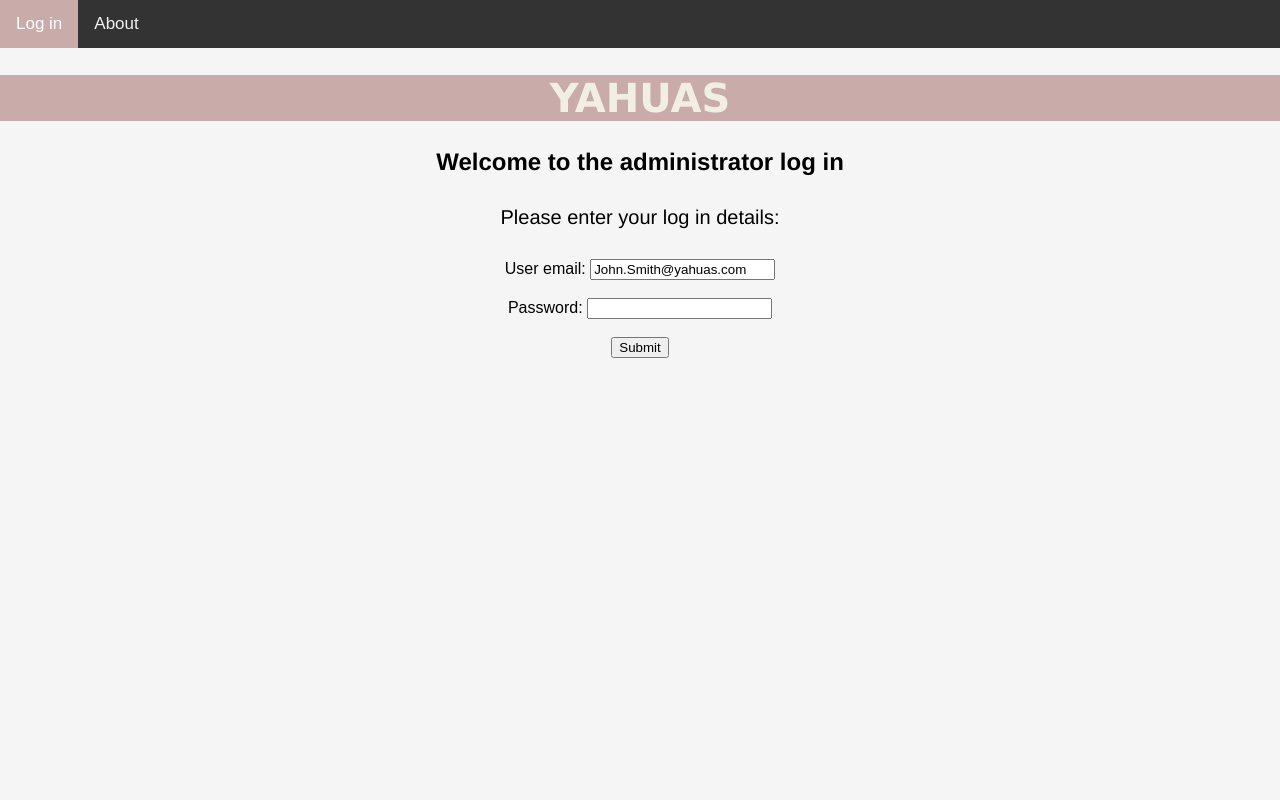
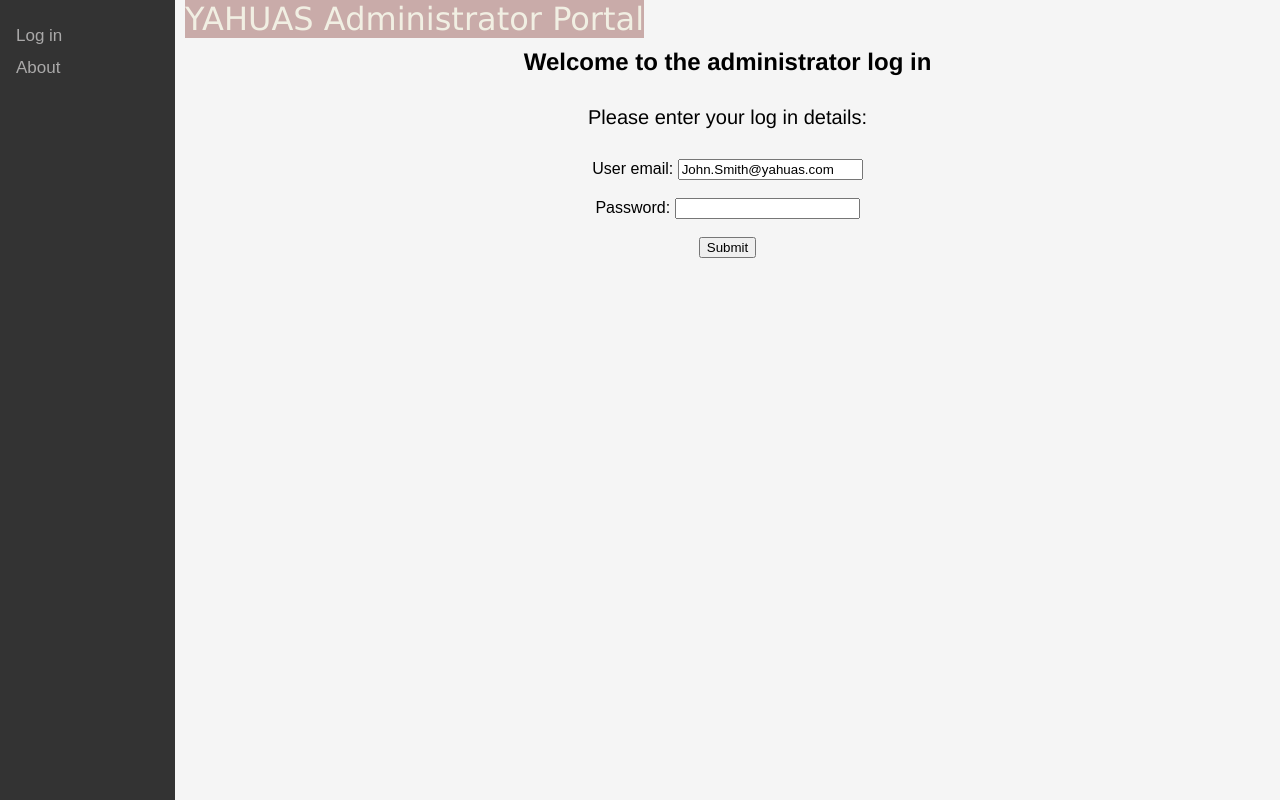
Before and after one commit to vince-lam/uni-accommodation-database, a PHP site: page / in a window 1280 px wide. Run offline with PHP 8.4, Linux system fonts and the light colour scheme.

Commit message:
Replace top navigation bar with side bar.

```diff
--- a/css/styles.css
+++ b/css/styles.css
@@ -23,6 +23,13 @@
 .topnav a.active {
   background-color: #c9aba9;
   color: white;
+}
+banner {
+  color: 	#f1efe3;
+  background-color:#c9aba9;
+  font-family: verdana;
+  font-size: 200%;
+  text-align: Left;
 }
 
 h1 {
--- a/index.html
+++ b/index.html
@@ -12,12 +12,14 @@
     <style> </style>
     <!-- <img src="img/logo_navy_cropped.png" class="left"; z-index: 1; position: absolute; left: 0px; top: 0px;"> -->
 
-    <div class="topnav">
-        <a class="active" href="index.html">Log in</a>
+    <div class="sidenav">
+        <a href="class="active" href="index.html">Log in</a>
         <a href="common/about.html">About</a>
     </div>
 
-    <h1 >YAHUAS</h1>
+    <div class="main">
+        <banner >YAHUAS Administrator Portal</banner>
+
         <h2>Welcome to the administrator log in</h2>
             <p> Please enter your log in details: </p>
 
@@ -30,5 +32,6 @@
             <input type="submit" value="Submit"/>
         </form>
 
+    </div>
 </body>
 </html>
```
Also changed, not shown: common/about.html (+5 -4 lines), common/student.html (+18 -4 lines). Lines whose indentation alone changed are shown as unchanged.
